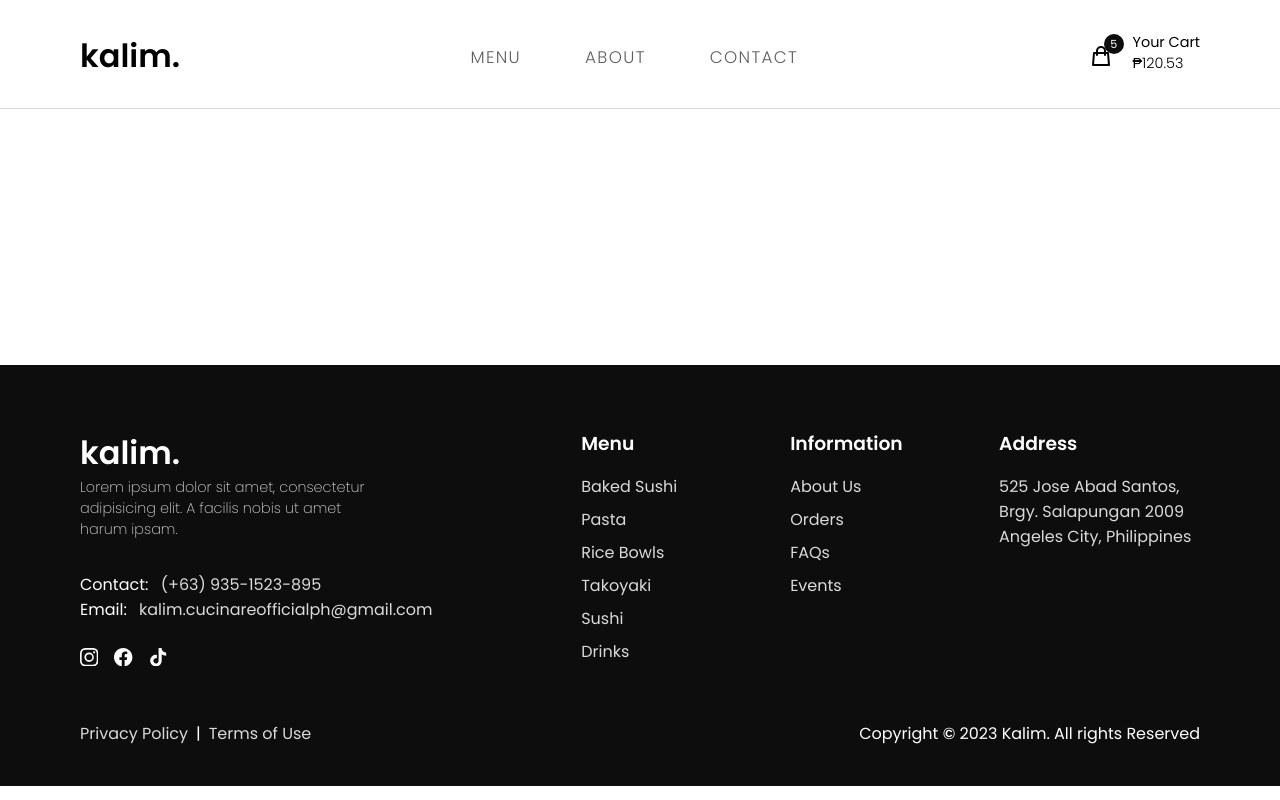
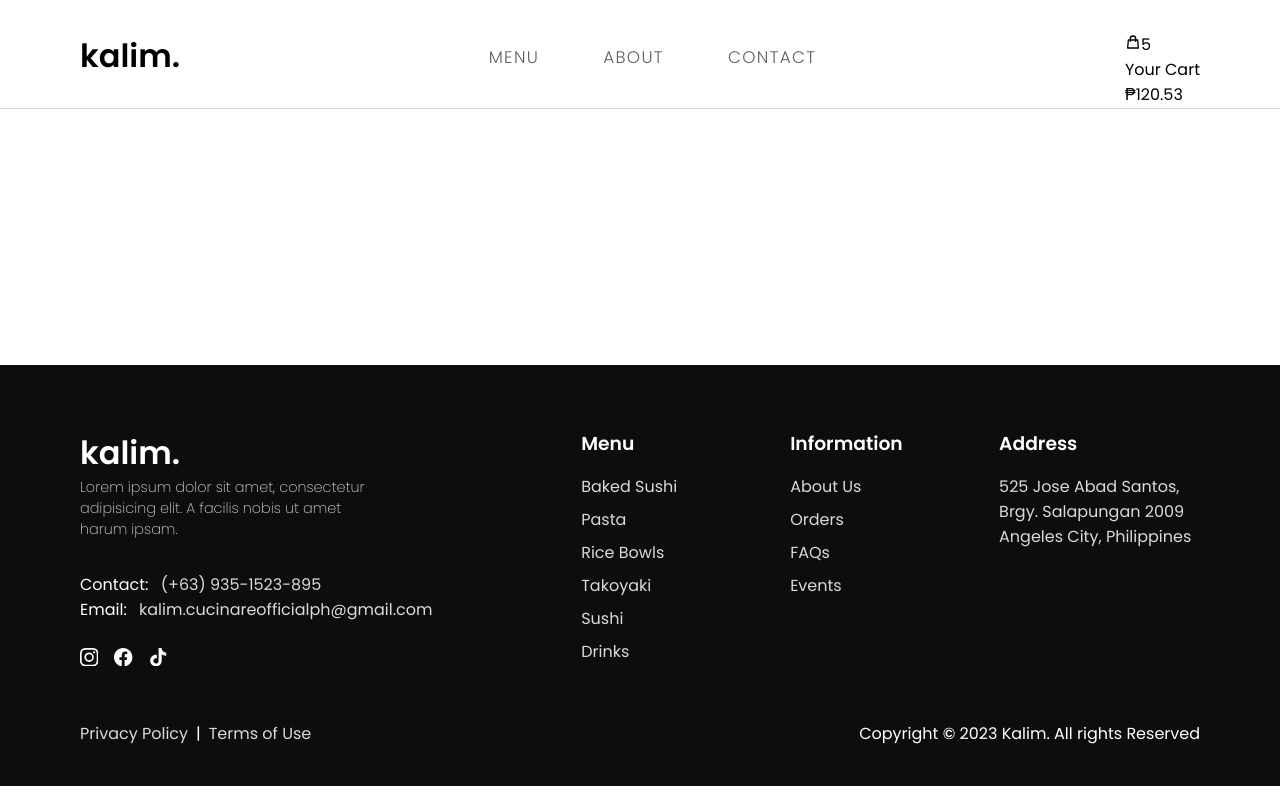
Before and after one commit to Deveesh-Shetty/Food-Delivery, a React (Vite) app: page /cart in a window 1280 px wide. Built offline with nearby package versions, Linux system fonts and the light colour scheme.

Commit message:
Add cart bump animation styles

```diff
--- a/src/routes/Header/Header.styles.scss
+++ b/src/routes/Header/Header.styles.scss
@@ -6,11 +6,13 @@ header {
     padding-top: 2rem;
     width: 100%;
     background-color: #fff;
-    z-index: 99;
     display: flex;
     align-items: flex-start;
     justify-content: space-between;
     transition: all 0.2s ease-in;
+    position: sticky;
+    z-index: 99;
+    top: 0;
 
     @include respond(phone) {
         padding: 1.5rem 2rem;
@@ -53,11 +55,16 @@ header {
         gap: 4rem;
     }
 
+    .cart-container {
+        position: relative;
+
         .cart {
             display: flex;
             align-items: flex-end;
             gap: 1.25rem;
             font-size: 0.9rem;
+            background: none;
+            border: none;
 
             &:hover {
                 .cart__items {
@@ -94,3 +101,26 @@ header {
             }
         }
     }
+
+    .bump {
+        animation: bump 300ms ease-out;
+    }
+
+    @keyframes bump {
+        0% {
+            transform: scale(1);
+        }
+        10% {
+            transform: scale(0.9);
+        }
+        30% {
+            transform: scale(1.1);
+        }
+        50% {
+            transform: scale(1.15);
+        }
+        100% {
+            transform: scale(1);
+        }
+    }
+}
```
Lines whose indentation alone changed are shown as unchanged.
